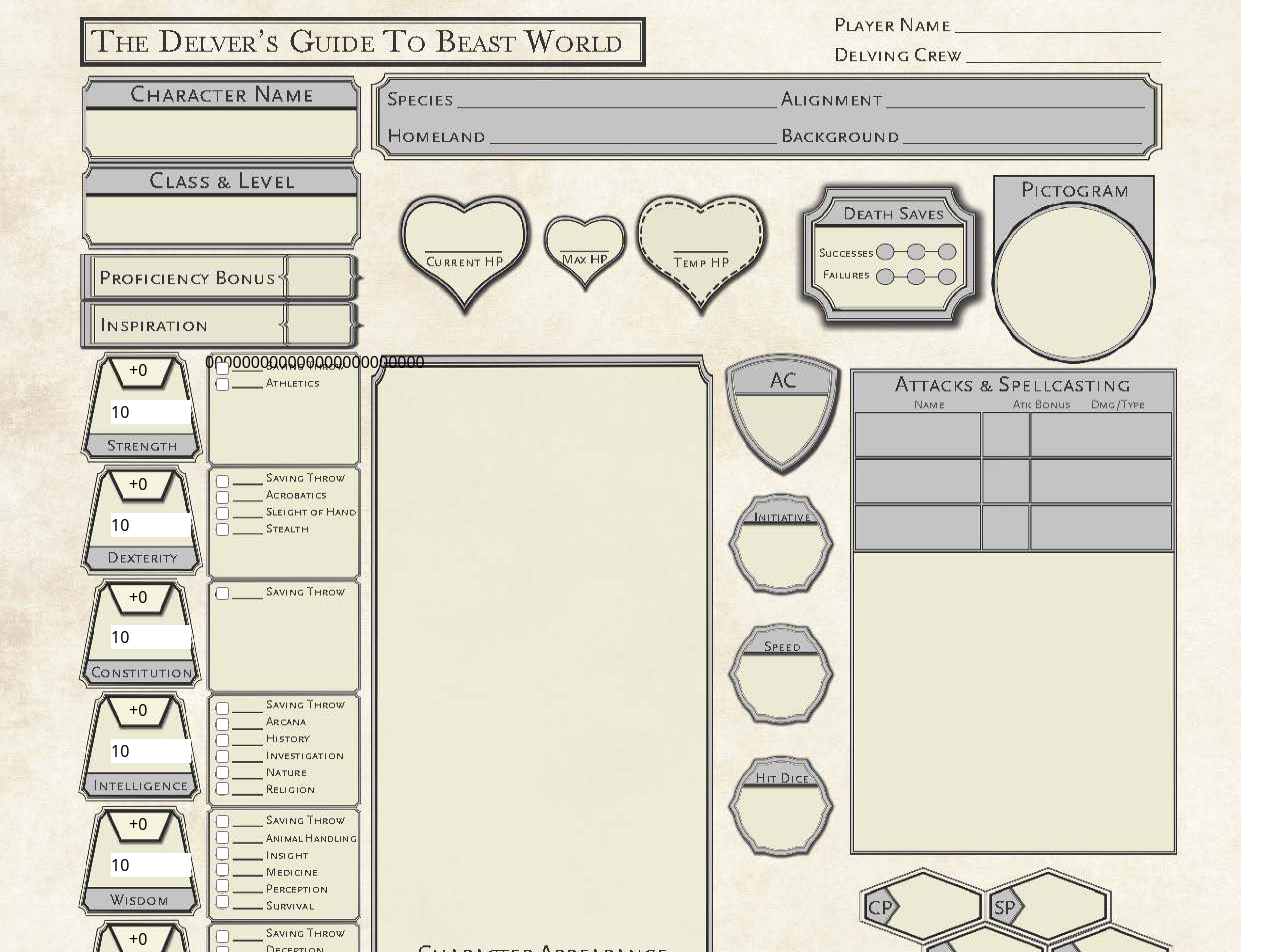
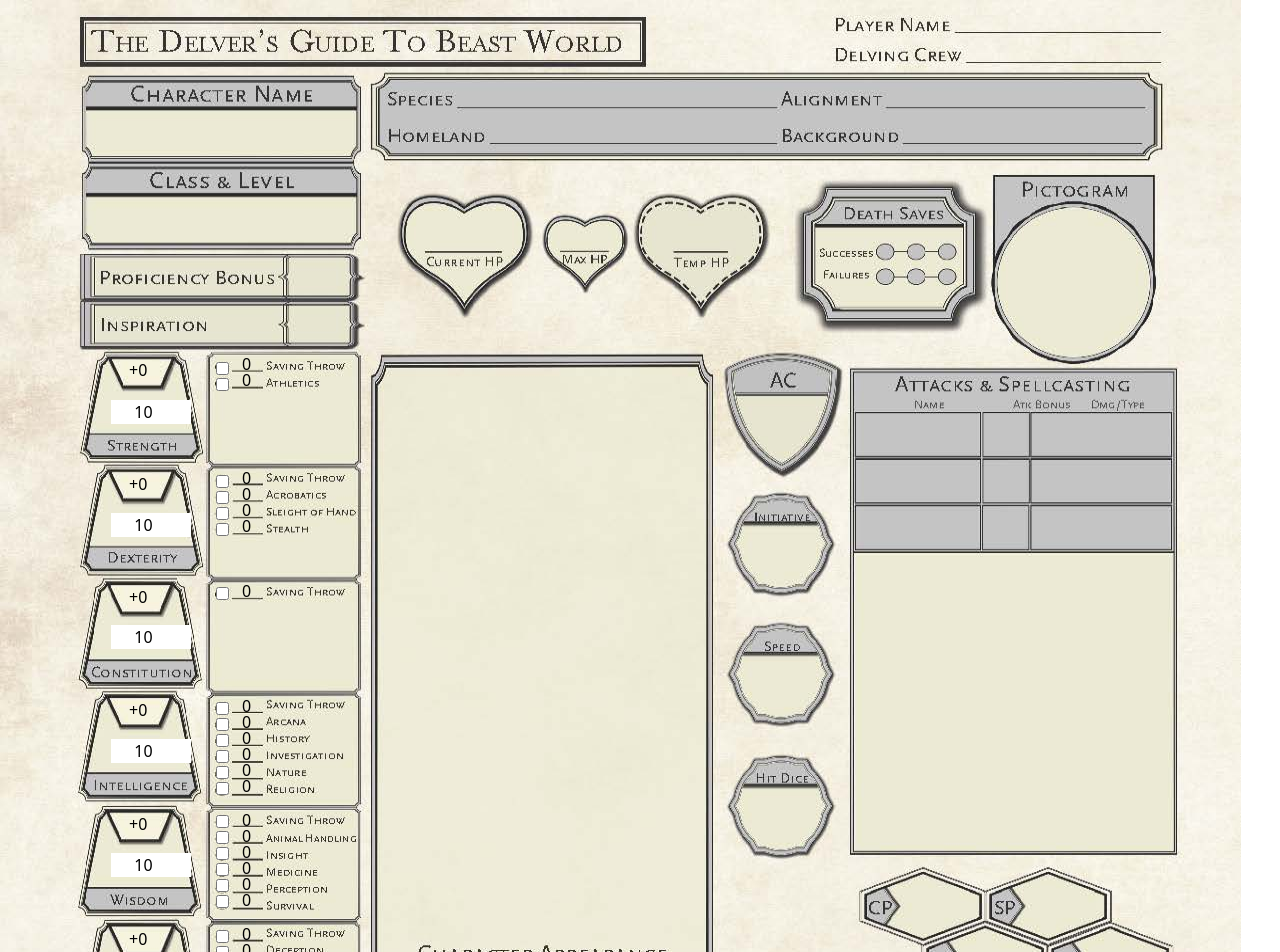
Before and after one commit to nodebotanist/beastworld-character-sheet, a Next.js app: page / in a window 1280 px wide. Shown: the top 952 px of the page. Built offline with nearby package versions, Linux system fonts and the light colour scheme.

Commit message:
positioned skill values/

```diff
--- a/components/skills-block.tsx
+++ b/components/skills-block.tsx
@@ -96,30 +96,42 @@ export default class SkillsBlock extends Component {
                 </div>
             </form>
             <div id="skill-values">
+                <div className="str-skills">
                     <span id="strSavingThrow">{this.state.strSavingThrow}</span>
                     <span id="athletics">{this.state.athletics}</span>
+                </div>
+                <div className="dex-skills">
                     <span id="dexSavingThrow">{this.state.dexSavingThrow}</span>
                     <span id="acrobatics">{this.state.acrobatics}</span>
                     <span id="sleightOfHand">{this.state.sleightOfHand}</span>
                     <span id="stealth">{this.state.stealth}</span>
+                </div>
+                <div className="con-skills">
                     <span id="conSavingThrow">{this.state.conSavingThrow}</span>
+                </div>
+                <div className="int-skills">
                     <span id="intSavingThrow">{this.state.intSavingThrow}</span>
                     <span id="arcana">{this.state.arcana}</span>
                     <span id="history">{this.state.history}</span>
                     <span id="investigation">{this.state.investigation}</span>
                     <span id="nature">{this.state.nature}</span>
                     <span id="religion">{this.state.religion}</span>
+                </div>
+                <div className="wis-skills">
                     <span id="wisSavingThrow">{this.state.wisSavingThrow}</span>
                     <span id="animalHandling">{this.state.animalHandling}</span>
                     <span id="insight">{this.state.insight}</span>
                     <span id="medicine">{this.state.medicine}</span>
                     <span id="perception">{this.state.perception}</span>
                     <span id="survival">{this.state.survival}</span>
+                </div>
+                <div className="cha-skills">
                     <span id="chaSavingThrow">{this.state.chaSavingThrow}</span>
                     <span id="deception">{this.state.deception}</span>
                     <span id="intimidation">{this.state.intimidation}</span>
                     <span id="performance">{this.state.performance}</span>
                     <span id="persuasion">{this.state.persuasion}</span>
+                </div>
             </div>
         </div>
     }
--- a/styles/globals.css
+++ b/styles/globals.css
@@ -12,6 +12,7 @@
 #stats > input {
     position: absolute;
     display: block;
+    text-align: center;
 }
 
 #stats-str {
@@ -101,7 +102,6 @@
 
 .skills #skill-profs .str-skill-profs {
     margin-top: 12px;
-    row-gap:3px;
 }
 
 .skills #skill-profs .dex-skill-profs {
@@ -123,3 +123,43 @@
 .skills #skill-profs .cha-skill-profs {
     margin-top: 580px;
 }
+
+.skills #skill-values {
+    position: relative;
+}
+
+.skills #skill-values div {
+    position:absolute;
+    display: flex;
+    flex-direction: column;
+    margin-left: 37px;
+    row-gap: 0px;
+}
+
+.skills #skill-values div span {
+    height: 16px;
+}
+
+.skills #skill-values .str-skills {
+    margin-top: 2px;
+}
+
+.skills #skill-values .dex-skills {
+    margin-top: 116px;
+}
+
+.skills #skill-values .con-skills {
+    margin-top: 229px;
+}
+
+.skills #skill-values .int-skills {
+    margin-top: 344px;
+}
+
+.skills #skill-values .wis-skills {
+    margin-top: 458px;
+}
+
+.skills #skill-values .cha-skills {
+    margin-top: 572px;
+}
```
Lines whose indentation alone changed are shown as unchanged.
